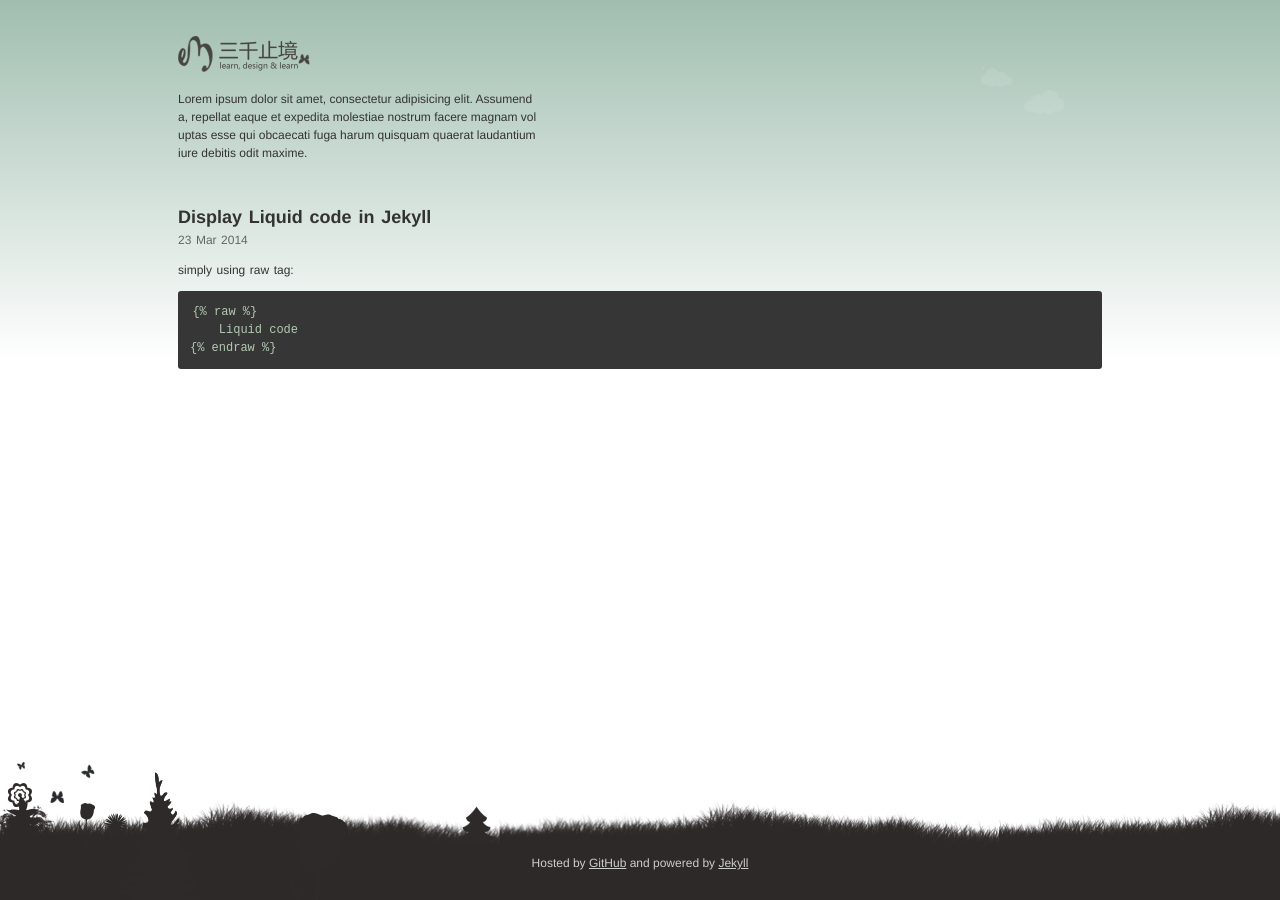
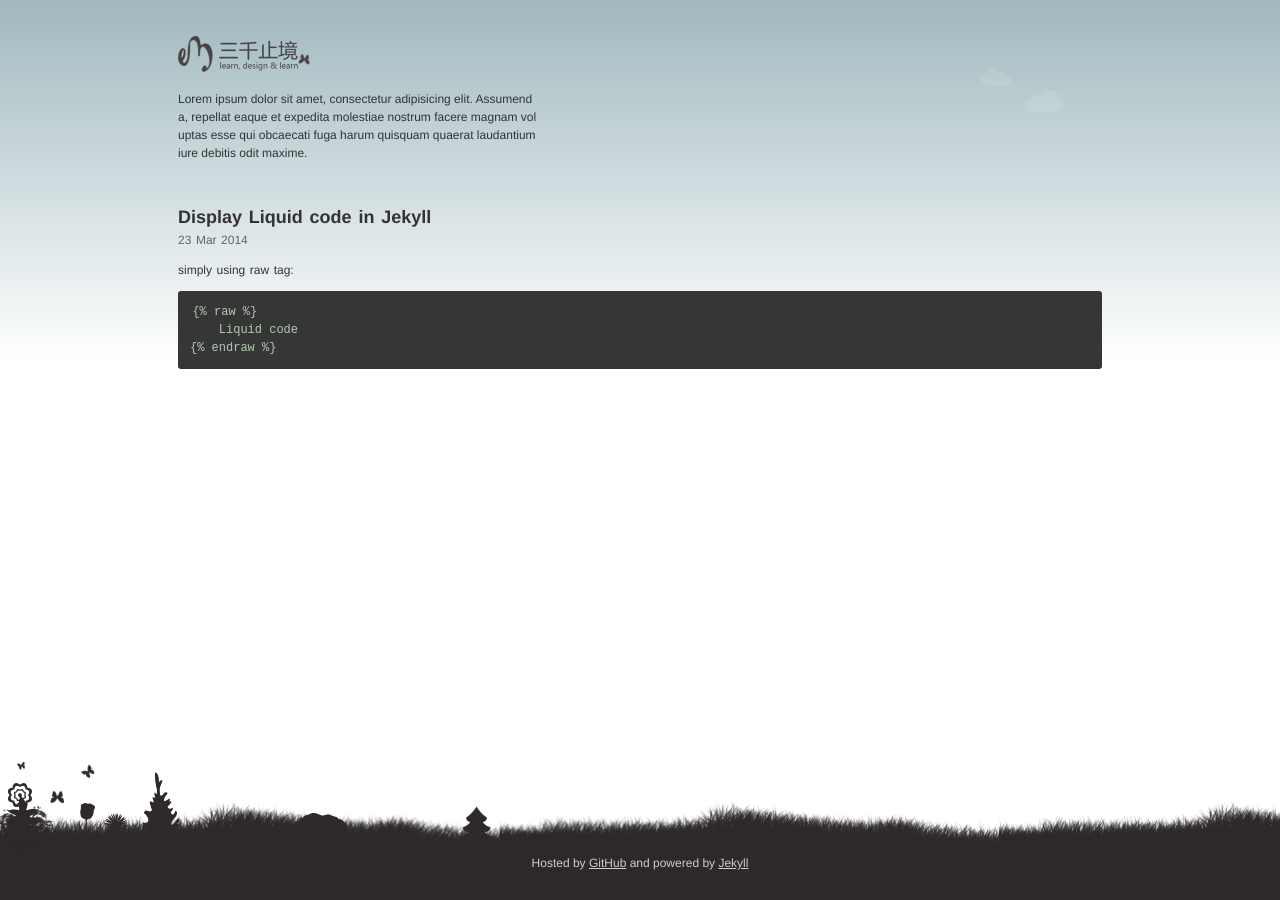
Before and after one commit to RyunPu/ryunpu.github.io, a Jekyll site: the page built from _posts/2014-03-23-Display-Liquid-code-in-Jekyll.markdown, in a window 1280 px wide. Built offline with Jekyll 4.4.1, drawn with Linux system fonts in a browser that asks for light colours; Markdown is read by kramdown in place of the engine named in the settings.

Commit message:
sky color

```diff
--- a/css/main.css
+++ b/css/main.css
@@ -47,7 +47,7 @@ li { list-style: none;}
 :focus { outline: 0}
 
 html, body { min-height: 100%;}
-body { font: 12px/1.5 "Helvetica Neue", Helvetica, Arial, "Microsoft Yahei", sans-serif; word-break: break-all; color: #333; background: #FFF -webkit-linear-gradient(#A0BEAF 0%, #fff 40%);}
+body { font: 12px/1.5 "Helvetica Neue", Helvetica, Arial, "Microsoft Yahei", sans-serif; word-break: break-all; color: #333; background: #FFF -webkit-linear-gradient(#A0B8BE 0%, #fff 40%);}
 input, textarea, select, button { font-family: "Helvetica Neue", Helvetica, Arial, "Microsoft Yahei", sans-serif; color: #000;}
 a { color: #333;}
 a:hover { color: #333; text-decoration: underline;}
```
